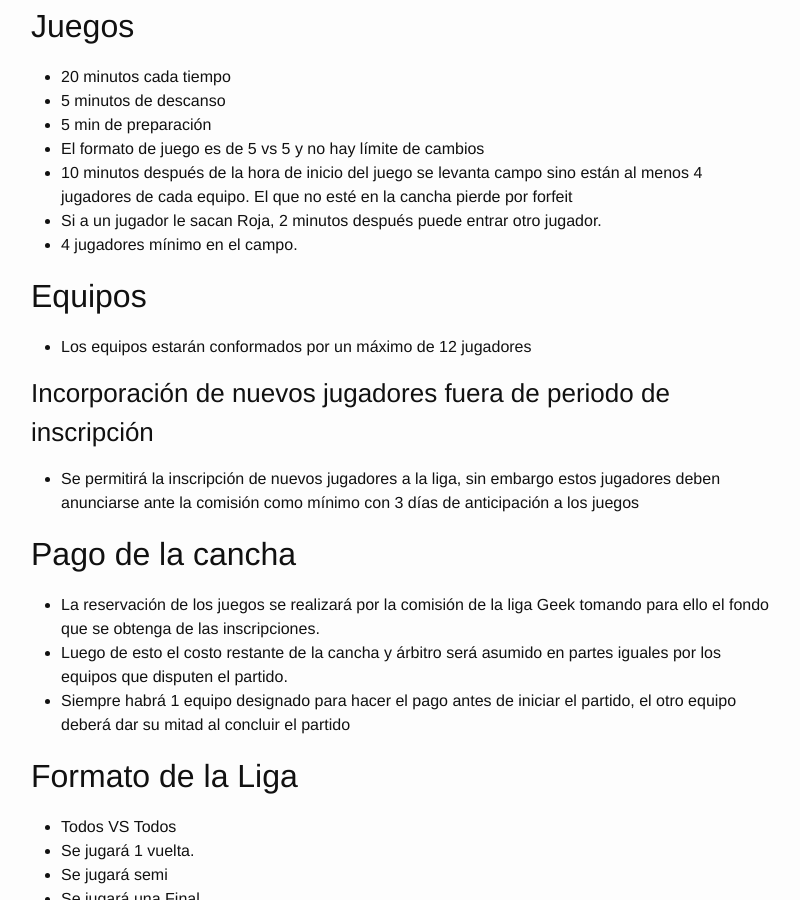
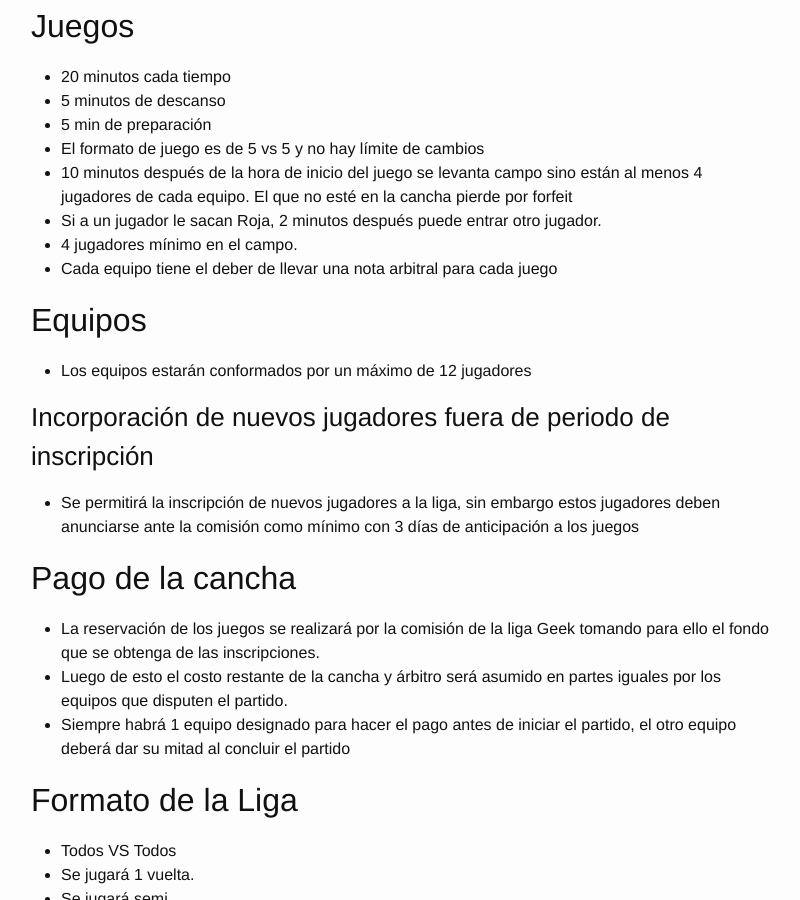
Before and after one commit to ligageek/ligageek.github.io, a Jekyll site: the page built from _posts/2015-07-03-reglamento.markdown, in a window 1280 px wide and 900 px high, scrolled down 1773 px. Shown: the whole window, without its empty margins (239-1039 px from the left). Built offline with Jekyll 4.4.1, drawn with Linux system fonts in a browser that asks for light colours; comment, search, counter and statistics services are not loaded.

Commit message:
agregando incide de nota arbitral

```diff
--- a/_posts/2015-07-03-reglamento.markdown
+++ b/_posts/2015-07-03-reglamento.markdown
@@ -76,6 +76,7 @@ Se creará una comisión que investigara todas las acusaciones de jugadores no i
 - 10 minutos después de la hora de inicio del juego se levanta campo sino están al menos 4 jugadores de cada equipo. El  que no esté en la cancha pierde por forfeit
 - Si a un jugador le sacan Roja, 2 minutos después puede entrar otro jugador.
 - 4 jugadores mínimo en el campo.
+- Cada equipo tiene el deber de llevar una nota arbitral para cada juego
 
 
 ## Equipos
```
